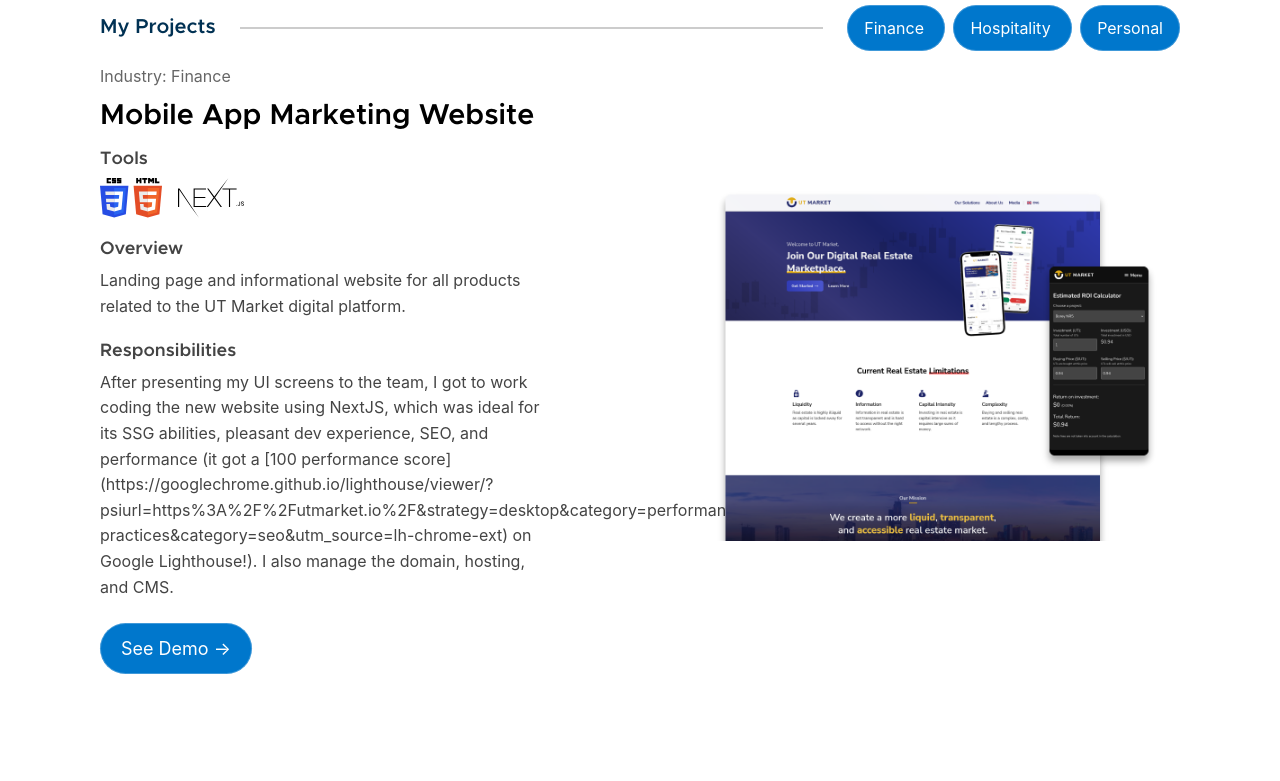
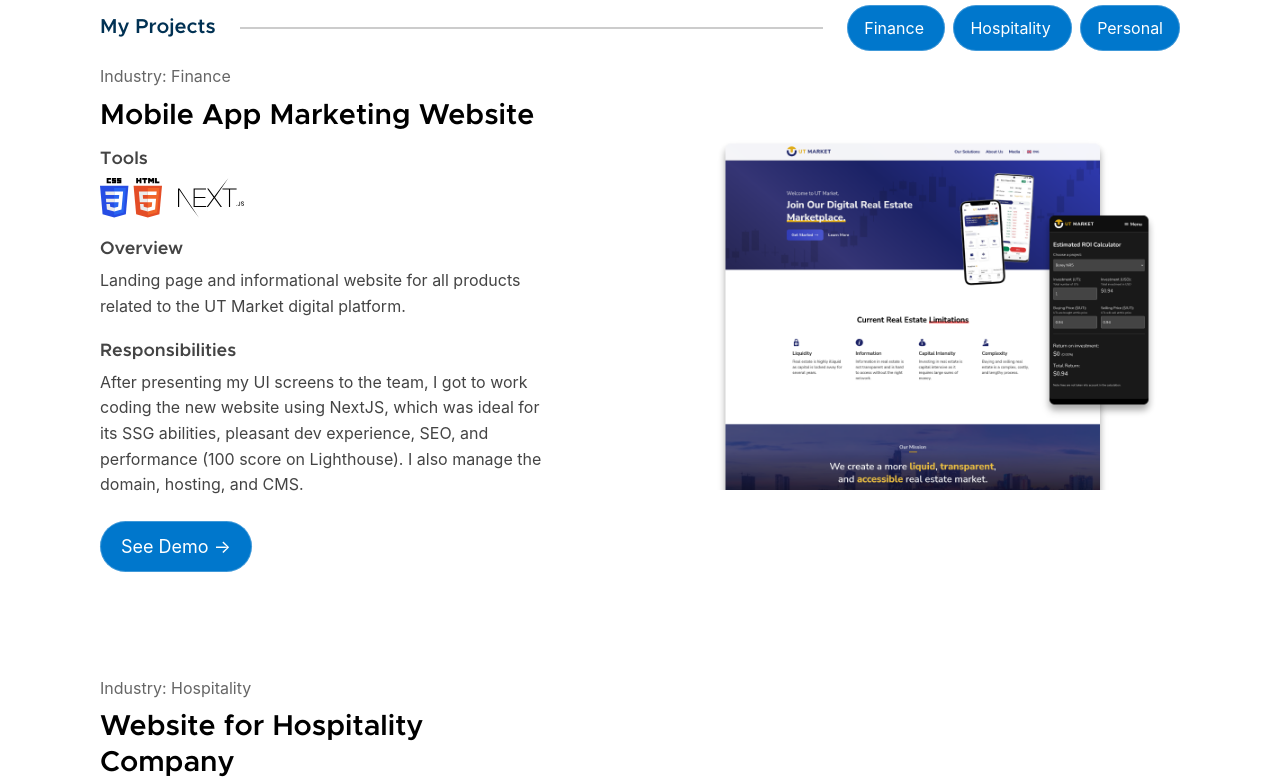
Before and after one commit to masayaShinoda/masaya-sveltekit-portfolio, a SvelteKit app: page /web-development in a window 1280 px wide. Shown: the part 504-1285 px from the top of the page. Built offline with nearby package versions, Linux system fonts and the light colour scheme; a web font is replaced by a local one.

Commit message:
fix overflow

```diff
--- a/src/routes/(default)/web-development/data.ts
+++ b/src/routes/(default)/web-development/data.ts
@@ -4,7 +4,7 @@
 		name: 'Mobile App Marketing Website',
 		industry: 'Finance',
 		overview: `Landing page and informational website for all products related to the UT Market digital platform.`,
-		responsibilities: `After presenting my UI screens to the team, I got to work coding the new website using NextJS, which was ideal for its SSG abilities, pleasant dev experience, SEO, and performance (it got a [100 performance score](https://googlechrome.github.io/lighthouse/viewer/?psiurl=https%3A%2F%2Futmarket.io%2F&strategy=desktop&category=performance&category=accessibility&category=best-practices&category=seo&utm_source=lh-chrome-ext) on Google Lighthouse!). I also manage the domain, hosting, and CMS.`,		tools: ['HTML & CSS', 'NextJS'],
+		responsibilities: `After presenting my UI screens to the team, I got to work coding the new website using NextJS, which was ideal for its SSG abilities, pleasant dev experience, SEO, and performance (100 score on Lighthouse). I also manage the domain, hosting, and CMS.`,		tools: ['HTML & CSS', 'NextJS'],
 		duration: 'Three weeks for the first live version.',
 		link: 'https://utmarket.io',
 		image: '/images/mockups/utmarket-ui-showcase.png'
```
